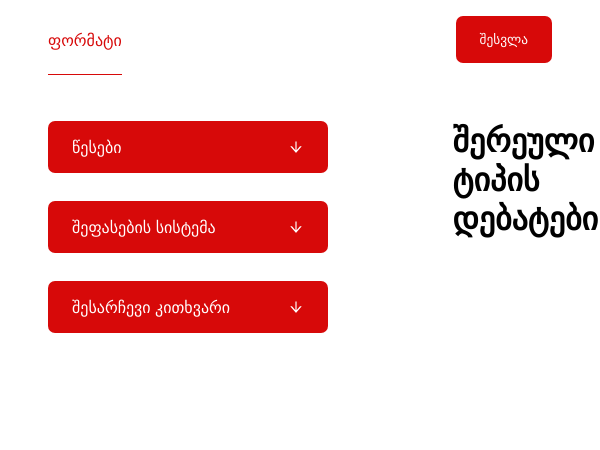
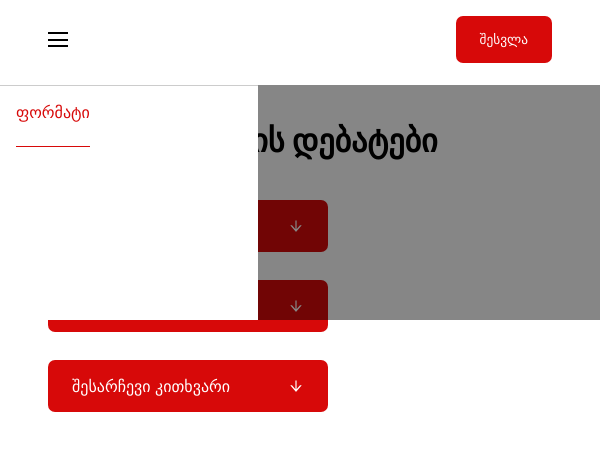
Before and after one commit to Giorgi-dl1/debate, a React (Create React App) app: page / in a window 600 px wide. Shown: the top 450 px of the page. Built offline with nearby package versions, Linux system fonts and the light colour scheme.

Commit message:
add responsive styles

```diff
--- a/public/index.html
+++ b/public/index.html
@@ -7,7 +7,7 @@
     <meta name="theme-color" content="#000000" />
     <meta
       name="description"
-      content="Web site created using create-react-app"
+      content="Web site created for debate competition"
     />
     <link rel="apple-touch-icon" href="%PUBLIC_URL%/logo192.png" />
     <!--
--- /dev/null
+++ b/src/components/NavLinks.jsx
@@ -0,0 +1,29 @@
+import { Link } from "react-router-dom";
+
+export default function NavLinks({ userInfo, pathname }) {
+  return (
+    <ul className="flex-between nav-links">
+      <li className={pathname === "/" ? "active" : ""}>
+        <Link to="/">ფორმატი</Link>
+      </li>
+      {userInfo && (
+        <>
+          <li className={pathname === "/team" ? "active" : ""}>
+            <Link to="/team">გუნდი</Link>
+          </li>
+          <li className={pathname === "/details" ? "active" : ""}>
+            <Link to="#">დეტალები</Link>
+          </li>
+          <li className={pathname === "/review" ? "active" : ""}>
+            <Link to="#">შეფასება</Link>
+          </li>
+          {userInfo.isAdmin && (
+            <li className={pathname === "/review" ? "active" : ""}>
+              <Link to="#">ადმინი</Link>
+            </li>
+          )}
+        </>
+      )}
+    </ul>
+  );
+}
--- a/src/components/Navbar.jsx
+++ b/src/components/Navbar.jsx
@@ -3,9 +3,11 @@ import { Link, useLocation, useNavigate } from "react-router-dom";
 import { Store } from "../Store";
 import "../styles/Navbar.css";
 import { AiOutlineArrowDown } from "react-icons/ai";
+import NavLinks from "./NavLinks";
 export default function Navbar() {
   const [showProfile, setShowProfile] = useState(false);
   const { pathname } = useLocation();
+  const [showMenu, setShowMenu] = useState(true);
   const navigate = useNavigate();
   const {
     state: { userInfo },
@@ -18,34 +20,20 @@ export default function Navbar() {
     navigate("/");
   };
   return (
+    <>
       <nav
         className={
           pathname === "/login" ? "border-b flex-between" : "flex-between"
         }
       >
-      <ul className="flex-between">
-        <li className={pathname === "/" ? "active" : ""}>
-          <Link to="/">ფორმატი</Link>
-        </li>
-        {userInfo && (
-          <>
-            <li className={pathname === "/team" ? "active" : ""}>
-              <Link to="/team">გუნდი</Link>
-            </li>
-            <li className={pathname === "/details" ? "active" : ""}>
-              <Link to="#">დეტალები</Link>
-            </li>
-            <li className={pathname === "/review" ? "active" : ""}>
-              <Link to="#">შეფასება</Link>
-            </li>
-            {userInfo.isAdmin && (
-              <li className={pathname === "/review" ? "active" : ""}>
-                <Link to="#">ადმინი</Link>
-              </li>
-            )}
-          </>
-        )}
-      </ul>
+        <div className="windows-screen">
+          <NavLinks userInfo={userInfo} pathname={pathname} />
+        </div>
+        <div className="hamburger" onClick={() => setShowMenu(!showMenu)}>
+          <div className="line"></div>
+          <div className="line"></div>
+          <div className="line"></div>
+        </div>
         {userInfo ? (
           <div className="nav-dropdown">
             <div
@@ -82,5 +70,10 @@ export default function Navbar() {
           </Link>
         )}
       </nav>
+      <div className={showMenu ? "show-menu mobile-screen" : "mobile-screen"}>
+        <NavLinks userInfo={userInfo} pathname={pathname} />
+      </div>
+      <div className={showMenu ? "menu-background" : ""} />
+    </>
   );
 }
--- a/src/index.css
+++ b/src/index.css
@@ -23,6 +23,9 @@ a {
   text-decoration: none;
   color: inherit;
 }
+.App {
+  position: relative;
+}
 .flex-between {
   display: flex;
   align-items: center;
@@ -44,3 +47,8 @@ a {
 .styled-button:hover {
   opacity: 0.7;
 }
+@media (max-width: 550px) {
+  .wrapper {
+    margin: 0 0.5rem;
+  }
+}
--- a/src/styles/About.css
+++ b/src/styles/About.css
@@ -14,12 +14,12 @@
   display: flex;
   align-items: center;
   gap: 2rem;
-  max-width: 0;
+  width: 0;
   overflow: hidden;
   transition: 0.5s;
 }
 .show .boxes {
-  max-width: 100vw;
+  width: 100%;
   overflow: visible;
 }
 .box {
@@ -42,7 +42,7 @@
 }
 .dropdown-item-wrapper {
   position: relative;
-  transition: 1s;
+  transition: 0.5s;
 }
 
 .dropdown-item {
@@ -54,7 +54,7 @@
   color: white;
   border-radius: 7px;
   cursor: pointer;
-  transition: 1s;
+  transition: 0.5s;
   display: flex;
   align-items: center;
   justify-content: space-between;
@@ -65,7 +65,8 @@
 .content {
   max-height: 0;
   overflow: hidden;
-  transition: 1s;
+  transition: 0.5s;
+  overflow: hidden;
 }
 .icon {
   display: flex;
@@ -85,7 +86,7 @@
 }
 .info {
   flex: 4;
-  transition: 1s;
+  transition: 0.5s;
   margin-top: -70px;
 }
 .info h1 {
@@ -97,14 +98,8 @@
   width: 0;
   overflow: hidden;
 }
-.dropdown-item.right {
-  left: 35%;
-}
-.hide {
-  opacity: 0;
-}
+
 .ratesystem {
-  font-size: 1.3rem;
   display: flex;
   flex-direction: column;
   gap: 1rem;
@@ -128,7 +123,6 @@
 }
 .rules-text {
   margin-top: 1rem;
-  font-size: 1.35rem;
 }
 .rules-text h4 {
   margin-top: 2rem;
@@ -143,3 +137,59 @@
 .quests div {
   margin-bottom: 0.5rem;
 }
+@media (min-width: 760px) {
+  .dropdown-item.right {
+    left: 35%;
+  }
+  .hide {
+    display: none;
+  }
+}
+@media (min-width: 550px) {
+  .rules-text {
+    font-size: 1.35rem;
+  }
+  .ratesystem {
+    font-size: 1.3rem;
+  }
+}
+@media (max-width: 760px) {
+  .aboutscreen {
+    flex-direction: column;
+  }
+  .info {
+    order: 1;
+  }
+  .dropdown {
+    order: 2;
+    transform: translateY(110px);
+    flex: 1;
+  }
+  .info.small {
+    flex: 1;
+    width: 100%;
+  }
+  .info h1 {
+    margin: 0;
+    transform: unset;
+  }
+  .desc {
+    flex-direction: column;
+  }
+  .show .desc .line {
+    width: 100%;
+  }
+  .team-div {
+    margin-left: 0;
+    transform: unset;
+    flex-direction: column;
+    align-items: center;
+  }
+  .boxes {
+    justify-content: center;
+  }
+  .box {
+    width: 15vw;
+    height: 15vw;
+  }
+}
--- a/src/styles/Navbar.css
+++ b/src/styles/Navbar.css
@@ -38,9 +38,10 @@ ul.flex-between .active a {
   max-height: 0;
   overflow: hidden;
   transition: 1s;
+  z-index: 10;
 }
 .nav-dropdown-items.show-items {
-  box-shadow: 0 8px 5px 0 rgba(0, 0, 0, 0.219);
+  box-shadow: 0 5px 5px 0 rgba(0, 0, 0, 0.233);
   max-height: 100vh;
 }
 .nav-dropdown .styled-button {
@@ -58,3 +59,55 @@ ul.flex-between .active a {
 .nav-dropdown-item:hover {
   background-color: #ccc;
 }
+.mobile-screen {
+  display: none;
+}
+@media (max-width: 760px) {
+  .windows-screen {
+    display: none;
+  }
+  .hamburger {
+    display: flex;
+    flex-direction: column;
+    gap: 0.3rem;
+    cursor: pointer;
+  }
+  .hamburger .line {
+    width: 20px;
+    height: 2px;
+    background-color: black;
+  }
+  .mobile-screen {
+    background-color: red;
+    position: absolute;
+    width: 43vw;
+    bottom: 0;
+    top: 85px;
+    left: -1000px;
+    z-index: 10;
+    padding: 1rem;
+    background-color: white;
+    border-top: 1px solid rgba(0, 0, 0, 0.199);
+    transition: 0.5s;
+  }
+  .show-menu {
+    left: 0;
+  }
+  .mobile-screen {
+    display: block;
+  }
+  .mobile-screen .nav-links {
+    flex-direction: column;
+    align-items: flex-start;
+  }
+  .menu-background {
+    position: absolute;
+    width: 100vw;
+    top: 85px;
+    left: 0;
+    right: 0;
+    bottom: 0;
+    z-index: 8;
+    background-color: hsla(0, 0%, 0%, 0.473);
+  }
+}
```
Lines whose indentation alone changed are shown as unchanged.
